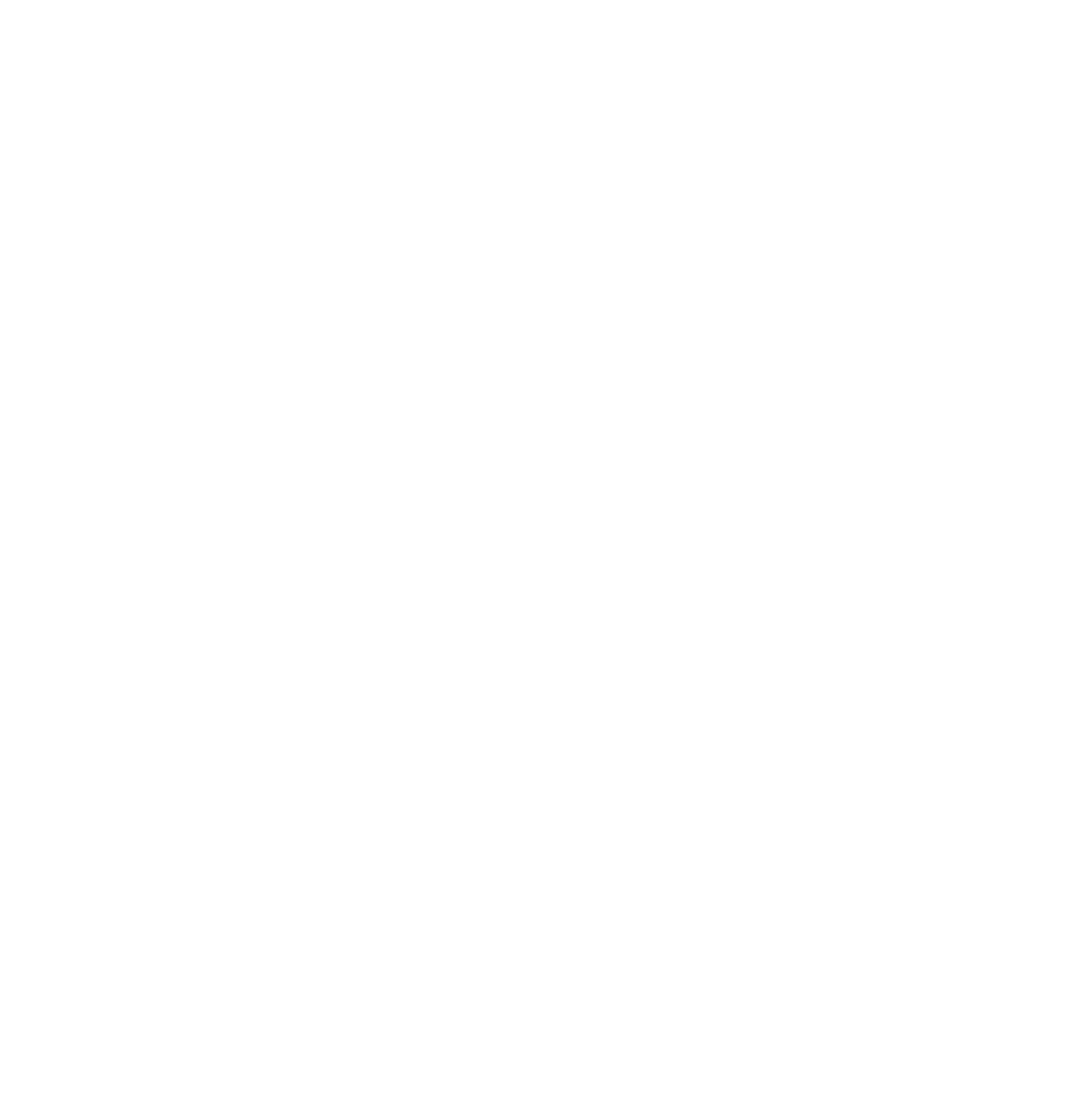
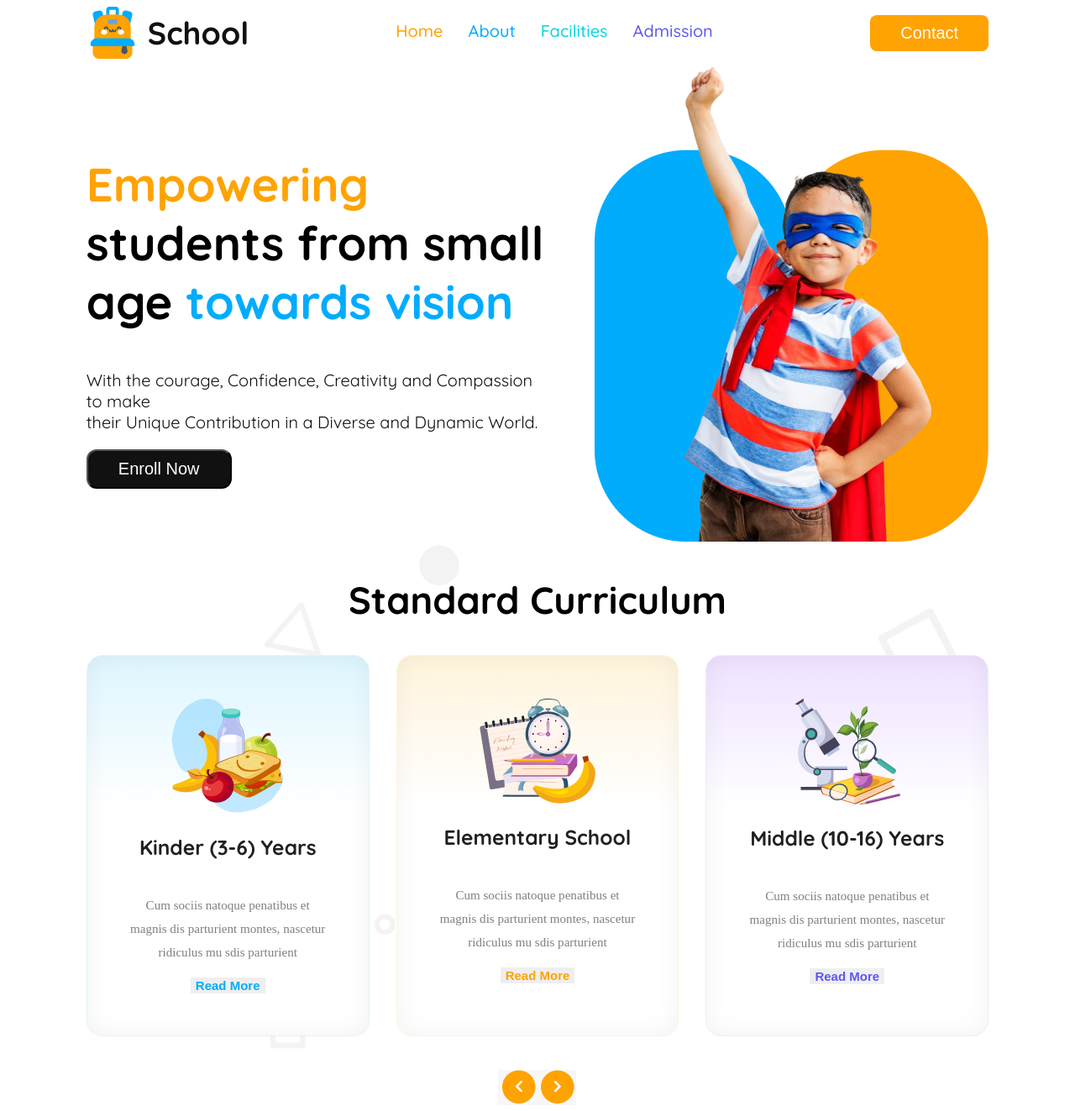
Before and after one commit to skb1995/Assignment-2-kid-education, a plain HTML site: page index.html in a window 1280 px wide. Shown: the whole page at 84% size. Before the commit the page ends 800 px from the top, so only its background shows below. Drawn offline with Linux system fonts and the light colour scheme.

Commit message:
2nd commit

```diff
--- a/index.html
+++ b/index.html
@@ -3,9 +3,79 @@
 <head>
     <meta charset="UTF-8">
     <meta name="viewport" content="width=device-width, initial-scale=1.0">
+    <link rel="stylesheet" href="./style.css">
     <title>Assignment-2-kid-education</title>
 </head>
-<body>
+<body class="quicksand-font">
+    <header>
+        <section class="navbar">
+                <div class="school">
+                    <img src="./assets/logo.png" alt="">
+                    <h3>School</h3>
+                </div>
+                <div class="nav-list">
+                    <ul>
+                        <li><a class="orange" href="">Home</a></li>
+                        <li><a class="skyblue" href="">About</a></li>
+                        <li><a class="akashi" href="">Facilities</a></li>
+                        <li><a class="blue" href="">Admission</a></li>
+                    </ul>
+                </div>
+                <div class="nav-btn">
+                    <img src="./assets/download.png" alt="">
+                     <button>Contact</button>
 
+                </div>
+        </section>
+        <section class="banner">
+            <div class="banner-contain">
+                <h1 class="banner-title"><span class="orange">Empowering</span> <br> students from small <br> age <span class="skyblue">towards vision</span></h1>
+                <p class="banner-des">With the courage, Confidence, Creativity and Compassion to make <br> their Unique Contribution in a Diverse and Dynamic World.</p>
+                <button class="banner-btn">Enroll Now</button>
+
+            </div>
+            <div class="banner-img">
+                <img src="./assets/hero-kids.png" alt="">
+            </div>
+
+        </section>
+
+    </header>
+    <main>
+        <section class="Curriculum">
+            <div class="Curriculum-title"><h2>Standard Curriculum</h2></div>
+            <div class="card">
+                <div class="cur-contain card1">
+                    <img src="./assets/kinder.png" alt="">
+                    <p class="contain-title">Kinder (3-6) Years</p>
+                    <p class="contain-des">Cum sociis natoque penatibus et magnis
+                        dis parturient montes, nascetur ridiculus
+                        mu sdis parturient</p>
+                    <button class="cur-btn skyblue">Read More</button>
+                </div>
+                <div class="cur-contain card2">
+                    <img src="./assets/elementary.png" alt="">
+                    <p class="contain-title">Elementary School</p>
+                    <p class="contain-des">Cum sociis natoque penatibus et magnis
+                        dis parturient montes, nascetur ridiculus
+                        mu sdis parturient</p>
+                    <button class="cur-btn orange">Read More</button>
+                </div>
+                <div class="cur-contain card3">
+                    <img src="./assets/middle.png" alt="">
+                    <p class="contain-title">Middle (10-16) Years</p>
+                    <p class="contain-des">Cum sociis natoque penatibus et magnis
+                        dis parturient montes, nascetur ridiculus
+                        mu sdis parturient</p>
+                    <button class="cur-btn blue">Read More</button>
+                </div>
+            </div> <br> <br>
+            <div><img src="./assets/arrow.png" alt=""></div>
+        </section>
+
+    </main>
+    <footer>
+
+    </footer>
 </body>
 </html>
--- a/style.css
+++ b/style.css
@@ -0,0 +1,221 @@
+@import url('https://fonts.googleapis.com/css2?family=Quicksand:wght@300..700&display=swap');
+
+
+.quicksand-font{
+  font-family: "Quicksand", serif;
+  font-optical-sizing: auto;
+  font-weight: 400;
+  font-style: normal;
+}
+/* shared style */
+.orange{
+    color: rgb(254, 163, 1);
+}
+.skyblue{
+    color: rgb(1, 172, 253);
+}
+.akashi{
+    color: rgb(5, 212, 223);
+}
+.blue{
+    color: rgb(93, 88, 239);
+}
+/* header style */
+.navbar{
+    width: 85%;
+    height: 62px;
+    margin: 0 auto;
+    /* display: flex; */
+    /* justify-content: space-between; */
+    display: grid;
+    grid-template-columns: repeat(3,1fr);
+
+}
+.school{
+    color: rgb(17, 17, 17);
+    font-size: 2rem;
+    font-weight: 700;
+    display: flex;
+    align-items: center;
+    gap: 11px;
+}
+.school h3{
+    margin: 0;
+}
+.nav-list ul {
+    list-style: none;
+    display: flex;
+    justify-content: space-between;
+    gap: 30px;
+    margin-left: 0;
+}
+.nav-list ul a{
+    text-decoration: none;
+    font-size: 1.25rem;
+    font-weight: 500;
+}
+.nav-btn{
+    display: flex;
+    justify-content: end;
+    align-items: center;
+}
+.nav-btn button{
+    border-radius: 8px;
+    background: rgb(254, 163, 1);
+    padding: 10px 36px;
+    border: none;
+    color: rgb(255, 255, 255);
+    font-size: 1.25rem;
+    font-weight: 500;
+
+}
+.nav-btn img{
+    display: none;
+    width: 50px;
+    position: relative;
+    left: 140px;}
+ /* banner style    */
+ .banner{
+    width: 85%;
+    margin: 0 auto;
+    display: flex;
+    justify-content: space-between;
+    align-items: center;
+ }
+ .banner-contain{
+    margin-right: 50px;
+ }
+ .banner-title{
+    font-size: 56px;
+    font-weight: 700;
+
+ }
+ .banner-des{
+    color: rgb(17, 17, 17);
+    font-family: Quicksand;
+    font-size: 20px;
+    font-weight: 400;
+
+ }
+ .banner-btn{
+    padding: 10px 36px;
+    color: rgb(255, 255, 255);
+    font-size: 20px;
+    font-weight: 500;
+    border-radius: 12px;
+    background: rgb(17, 17, 17);
+ }
+ /* main start */
+ main{
+    background-image: url(./assets/bg.png);
+ }
+ /* curriculum style */
+  .Curriculum{
+    width: 85%;
+    margin: 0 auto;
+    display: flex;
+    flex-direction: column;
+    align-items: center;
+    justify-content: center;
+
+  }
+  .card{
+    display: flex;
+    justify-content: space-between;
+    gap: 32px;
+
+  }
+  .Curriculum-title{
+    color: rgb(0, 0, 0);
+    font-family: Quicksand;
+    font-size: 30px;
+    font-weight: 700;
+
+  }
+  .cur-contain{
+    display: flex;
+    flex-direction: column;
+    align-items: center;
+    text-align: center;
+    padding: 50px;
+  }
+  .card1{
+    box-sizing: border-box;
+    border: 0.94px solid rgb(222, 245, 255);
+    border-radius: 18.86px;
+    box-shadow: inset 0px 0px 28.3px 0.94px rgba(0, 0, 0, 0.05);
+    background: linear-gradient(180.00deg, rgb(222, 245, 255),rgba(255, 255, 255, 0) 40%),rgb(255, 255, 255);
+  }
+  .card2{
+    box-sizing: border-box;
+    border: 0.94px solid rgb(255, 244, 220);
+    border-radius: 18.86px;
+    box-shadow: inset 0px 0px 28.3px 0.94px rgba(0, 0, 0, 0.05);
+    background: linear-gradient(180.00deg, rgb(255, 244, 220),rgba(255, 255, 255, 0) 40%),rgb(255, 255, 255);
+  }
+  .card3{
+    box-sizing: border-box;
+    border: 0.94px solid rgb(242, 232, 255);
+    border-radius: 18.86px;
+    box-shadow: inset 0px 0px 28.3px 0.94px rgba(0, 0, 0, 0.05);
+    background: linear-gradient(180.00deg, rgb(238, 225, 255),rgba(255, 255, 255, 0) 40%),rgb(255, 255, 255);
+  }
+  .cur-btn{
+    border: none;
+    font-size: 15px;
+    font-weight: 700;
+  }
+  .contain-title{
+    color: rgb(32, 32, 32);
+    font-size: 24.52px;
+    font-weight: 700;
+
+  }
+  .contain-des{
+    color: rgb(128, 128, 128);
+font-family: Raleway;
+font-size: 15.09px;
+font-weight: 500;
+line-height: 28.3px;
+letter-spacing: 0%;
+text-align: center;
+  }
+
+
+
+
+
+@media screen and (max-width:390px) {
+    .navbar{
+    }
+    .school h3{
+        display: none;
+    }
+    .nav-btn button{
+        display: none;
+    }
+    .nav-list{
+        display: none;
+    }
+    .nav-btn img{
+        display: flex;
+        margin-right: 16px;
+    }
+    .banner{
+        display: flex;
+        flex-direction: column-reverse;
+    }
+    .banner-contain{
+        display: flex;
+        flex-direction: column;
+        align-items: center;
+        text-align: center;
+    }
+    .card{
+        flex-direction: column;
+    }
+
+    }
+
+
+}
```
Also changed, not shown: assets/arrow.png (added), assets/download.png (added).
